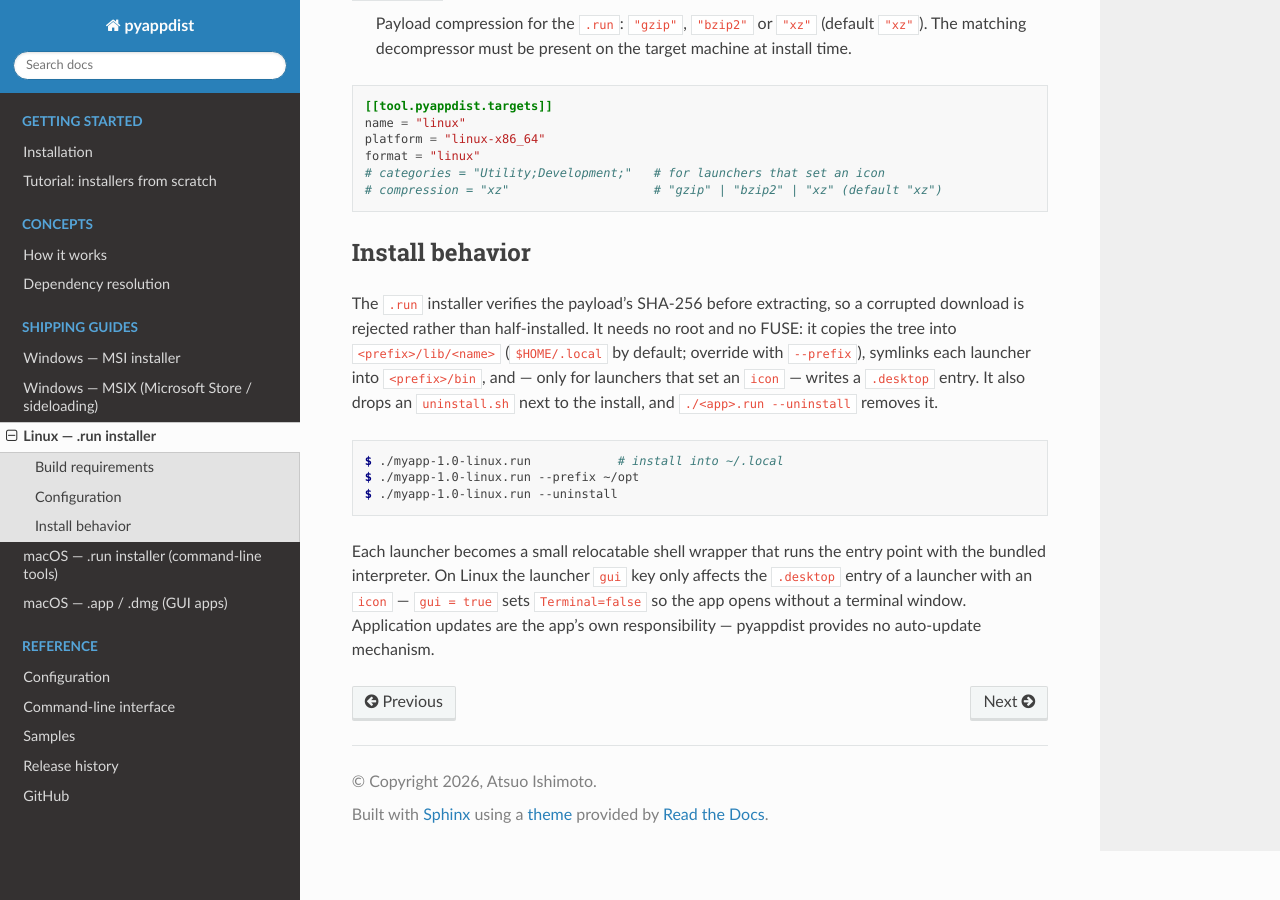
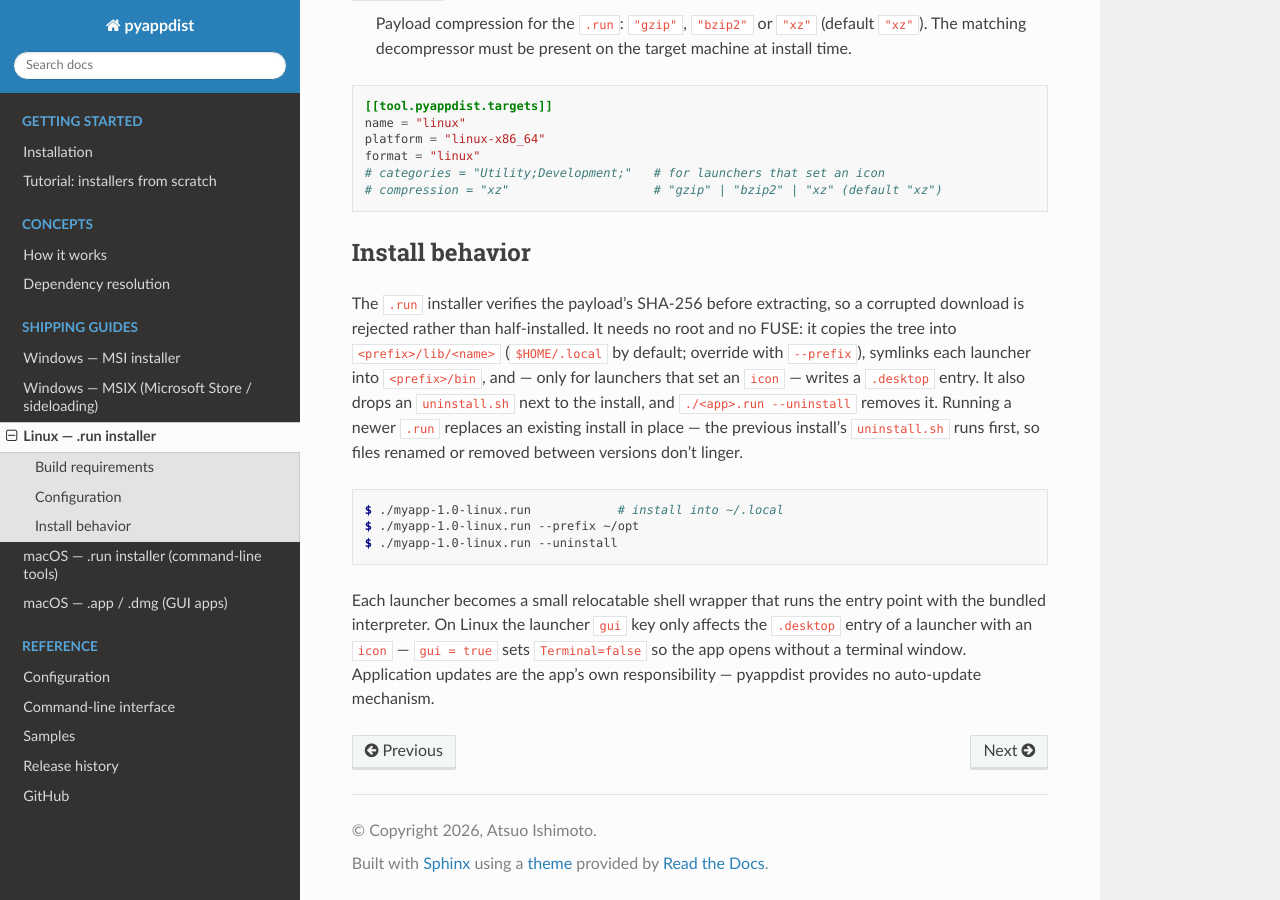
Before and after one commit to atsuoishimoto/pyappdist, a Sphinx documentation site: the page built from docs/platforms/linux.rst, in a window 1280 px wide and 900 px high, scrolled down 653 px. Built offline with Sphinx 7.4.7 and the Read the Docs theme 3.1.0, drawn with Linux system fonts in a browser that asks for light colours.

Commit message:
docs: drop the how-it-works Upgrades section in favor of the per-format pages (#90)
The MSI upgrade behavior is already covered in depth by the Upgrades
section of the MSI page. Move the .run-specific notes (in-place
replacement of an existing install, no auto-update mechanism) to the
Linux and macOS .run pages instead.

```diff
--- a/docs/platforms/linux.rst
+++ b/docs/platforms/linux.rst
@@ -46,6 +46,9 @@ FUSE: it copies the tree into ``<prefix>/lib/<name>`` (``$HOME/.local`` by defau
 override with ``--prefix``), symlinks each launcher into ``<prefix>/bin``, and — only
 for launchers that set an ``icon`` — writes a ``.desktop`` entry. It also drops an
 ``uninstall.sh`` next to the install, and ``./<app>.run --uninstall`` removes it.
+Running a newer ``.run`` replaces an existing install in place — the previous
+install's ``uninstall.sh`` runs first, so files renamed or removed between
+versions don't linger.
 
 .. code-block:: console
 
--- a/docs/platforms/macos-run.rst
+++ b/docs/platforms/macos-run.rst
@@ -46,7 +46,9 @@ Install behavior
 The ``.run`` installer behaves exactly like the Linux one — it verifies the payload
 SHA-256, copies into ``<prefix>/lib/<name>`` (``$HOME/.local`` by default), symlinks
 each launcher into ``<prefix>/bin``, drops an ``uninstall.sh``, and supports
-``--prefix`` / ``--uninstall``. No root is required.
+``--prefix`` / ``--uninstall``. No root is required. Running a newer ``.run``
+replaces an existing install in place; application updates are otherwise the
+app's own responsibility — pyappdist provides no auto-update mechanism.
 
 .. code-block:: console
 
```
Also changed, not shown: docs/how-it-works.rst (+0 -9 lines).
